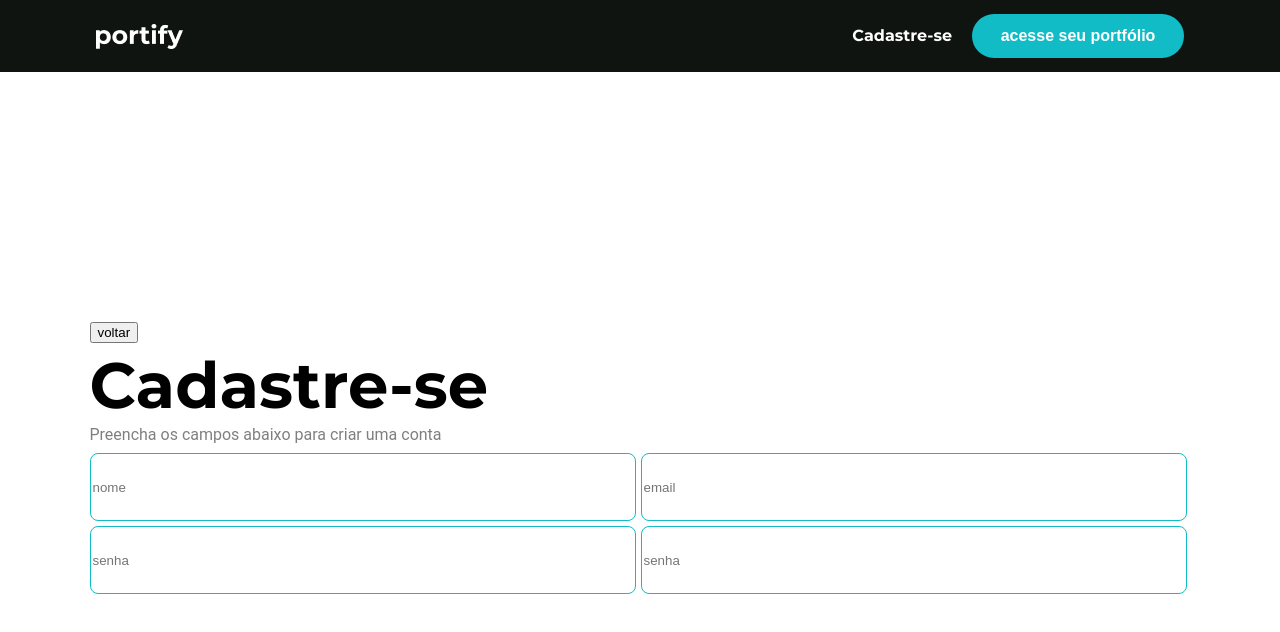
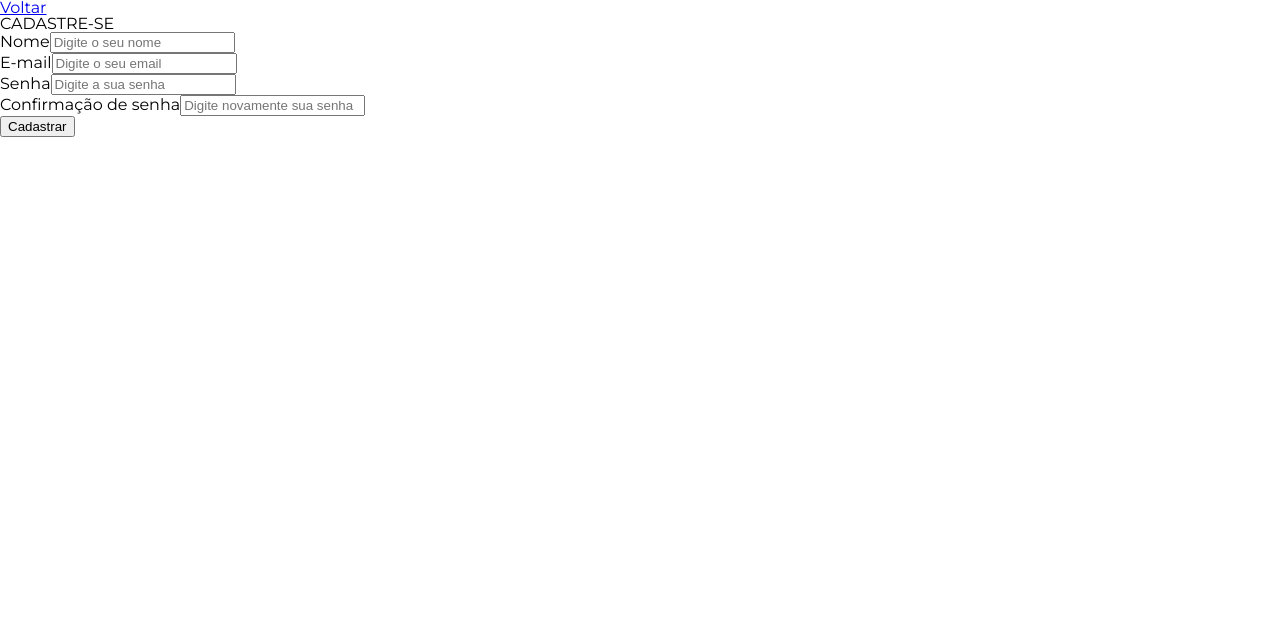
Before and after one commit to Grupo-Entrega-Projeto-Portify/Entrega-Portify, a React (Vite) app: page /Cadastro in a window 1280 px wide. Shown: the top 632 px of the page. Built offline with nearby package versions, Linux system fonts and the light colour scheme.

Commit message:
formulario de cadastro finalizado

```diff
--- a/src/App.tsx
+++ b/src/App.tsx
@@ -2,14 +2,17 @@ import { BrowserRouter as Router } from "react-router-dom"
 import { RoutesMain } from "../src/Router/RouterMain"
 import { GlobalStyle } from "./styles/globalStyle"
 import { ResetCSS } from "./styles/reset"
+import { UserProvider } from "./components/providers/UserContext/UserContext"
 
 function App() {
   return (
-    <Router>
-      <GlobalStyle />
-      <ResetCSS />
-      <RoutesMain />
-    </Router>
+      <Router>
+        <UserProvider>
+          <GlobalStyle />
+          <ResetCSS />
+          <RoutesMain />
+        </UserProvider>
+      </Router>
   )
 }
 
--- a/src/Router/RouterMain.tsx
+++ b/src/Router/RouterMain.tsx
@@ -2,12 +2,13 @@ import { Route, Routes } from "react-router-dom"
 import { RegisterPage } from "../Pages/Cadastro"
 import { HomePage } from "../Pages/HomePage"
 import { LoginPage } from "../Pages/LoginPage"
+import { RegisterForm } from "../components/RegisterForm"
 
 
 export const RoutesMain = () => {
     return (
         <Routes>
-            <Route path="/Cadastro" element={<RegisterPage />} />
+            <Route path="/Cadastro" element={<RegisterForm />} />
             <Route path="/" element={<HomePage />} />
             <Route path="/loginpage" element={<LoginPage />} />
         </Routes >
--- a/src/components/RegisterForm/index.tsx
+++ b/src/components/RegisterForm/index.tsx
@@ -7,6 +7,8 @@ import { UserContext } from "../providers/UserContext/UserContext"
 import { Link } from "react-router-dom"
 
 export const RegisterForm = () => {
+	const { userRegister } = useContext(UserContext)
+
 	const {
 		register,
 		handleSubmit,
@@ -15,11 +17,9 @@ export const RegisterForm = () => {
 		resolver: zodResolver(registerFormSchema),
 	})
 
-	const submit: SubmitHandler<TRegisterFormValues> = async (formData) => {
+	const submit: SubmitHandler<TRegisterFormValues> = (formData) => {
 		userRegister(formData)
 	}
-
-	const { userRegister } = useContext(UserContext)
 
 
 	return (
```
